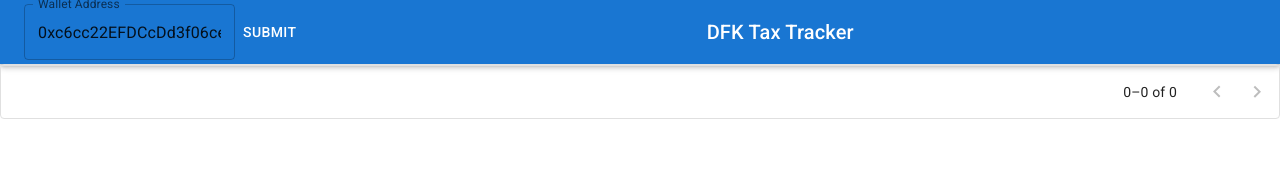
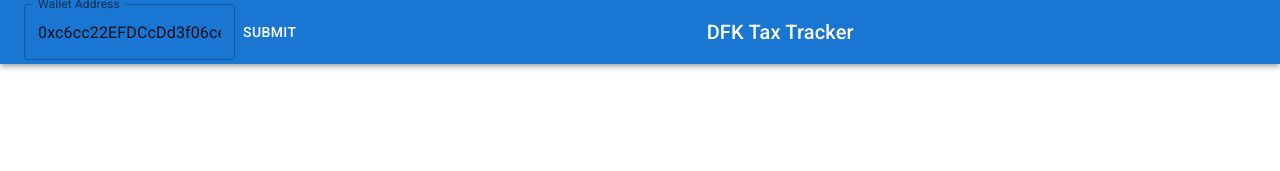
Before and after one commit to Cmaxster/DFK-Tax-Tracker, a React (Create React App) app: page / in a window 1280 px wide. Shown: the top 171 px of the page. Built offline with nearby package versions, Linux system fonts and the light colour scheme.

Commit message:
Trying to conditional render the DataGrid..

```diff
--- a/src/App.tsx
+++ b/src/App.tsx
@@ -31,7 +31,7 @@
     gasUsed: Number;
   }
 
-  const [transactions, setTransactions] = useState<Transaction[]>([]);
+  //const [transactions, setTransactions] = useState<Transaction[]>([]);
   const [transactionData, setTransactionData] = useState<Transaction[]>([]);
   const [walletAddress, setWalletAddress] = useState<string>("0xc6cc22EFDCcDd3f06ce9588798CA2f001EbdEe31"); //default value
 
@@ -52,15 +52,15 @@
         });
   }
 
-  let rows: GridRowsProp = transactionData?.map(tx => {
-    const newRow = {
+  let rows: GridRowsProp
+  if(transactionData && transactionData.length > 0) rows = transactionData.map(tx => {
+    return {
       id: tx.ethHash,
       timestamp: formatEpochToUtc(tx.timestamp),
       ethHash: tx.ethHash,
       input: tx.input,
       gas: tx.receipt.gasUsed
     } as Object;
-    return newRow;
   });
   let columns: GridColDef[] = [
     {field: "id", hide: true },
@@ -74,6 +74,17 @@
     console.log('>> [app] UseEffect > ')
     //rows
   },[])
+
+  const renderDataGrid = () =>{
+    if(transactionData && transactionData.length > 0) {
+      return <DataGrid
+          rows={rows}
+          columns={columns}
+          pageSize={5}
+          rowsPerPageOptions={[10]}
+        />
+    }
+  }
 
   return (
     <div className="App">
@@ -95,12 +106,7 @@
       </AppBar>
     </Box>
       <main>
-      <DataGrid
-        rows={rows}
-        columns={columns}
-        pageSize={5}
-        rowsPerPageOptions={[10]}
-      />
+        {renderDataGrid()}
       </main>
     </div>
   );
```
